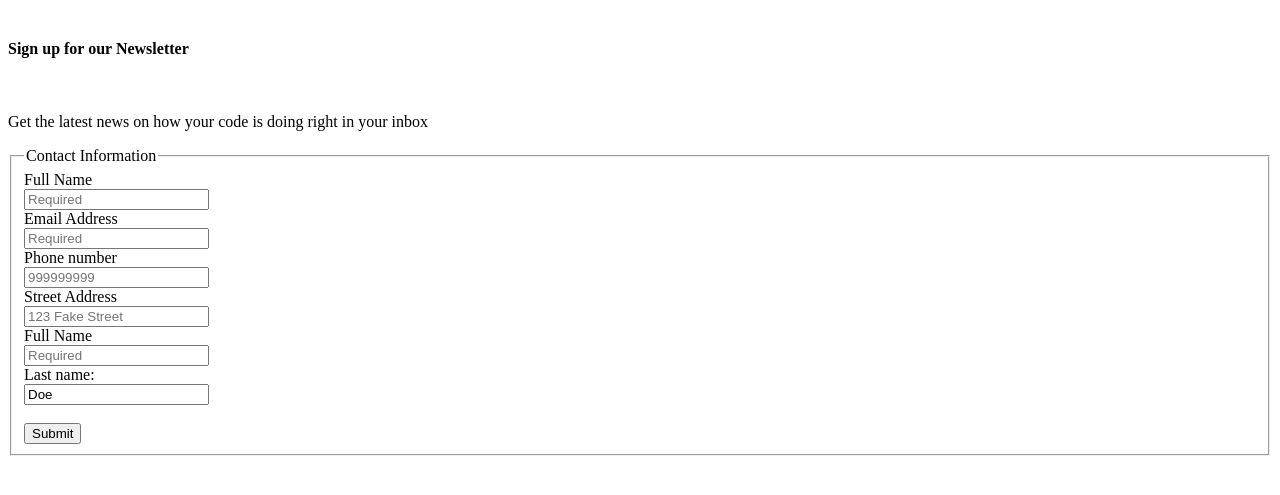
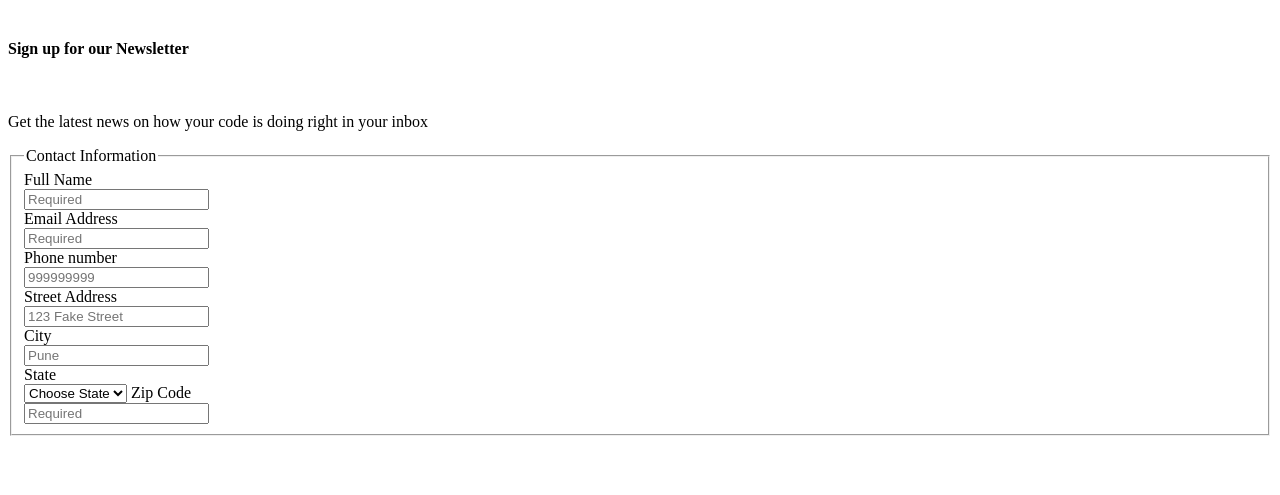
Before and after one commit to iamneo-production/ddaabcacdae305714094bbaaaabbcbbfefone, a website: page public/index.html in a window 1280 px wide. Shown: the part 79-574 px from the top of the page. Drawn offline with Linux system fonts and the light colour scheme.

Commit message:
Backup Commit

```diff
--- a/public/index.html
+++ b/public/index.html
@@ -18,14 +18,19 @@
         <label>Email Address</label><br>
         <input type="email" id="email" name="user_mail" placeholder="Required" required><br>
         <label>Phone number</label><br>
-        <input type="tel" id="name" name="user_number" placeholder="999999999"><br>
+        <input type="tel" id="number" name="user_number" placeholder="999999999"><br>
         <label>Street Address</label><br>
-        <input type="text" id="name" name="user_address" placeholder="123 Fake Street"><br>
-        <label>Full Name</label><br>
+        <input type="text" id="address" name="user_address" placeholder="123 Fake Street"><br>
+        <label>City</label><br>
+        <input type="text" id="city" name="user_city" placeholder="Pune" ><br>
+        <label>State</label><br>
+        <select>
+            <option>Choose State</option>
+        </select>
+        <label>Zip Code</label><br>
         <input type="text" id="name" name="user_name" placeholder="Required" required><br>
-        <label for="lname">Last name:</label><br>
-        <input type="text" id="lname" name="lname" value="Doe"><br><br>
-        <input type="submit" value="Submit">
+
+
 
     </fieldset>
   </form>
```
